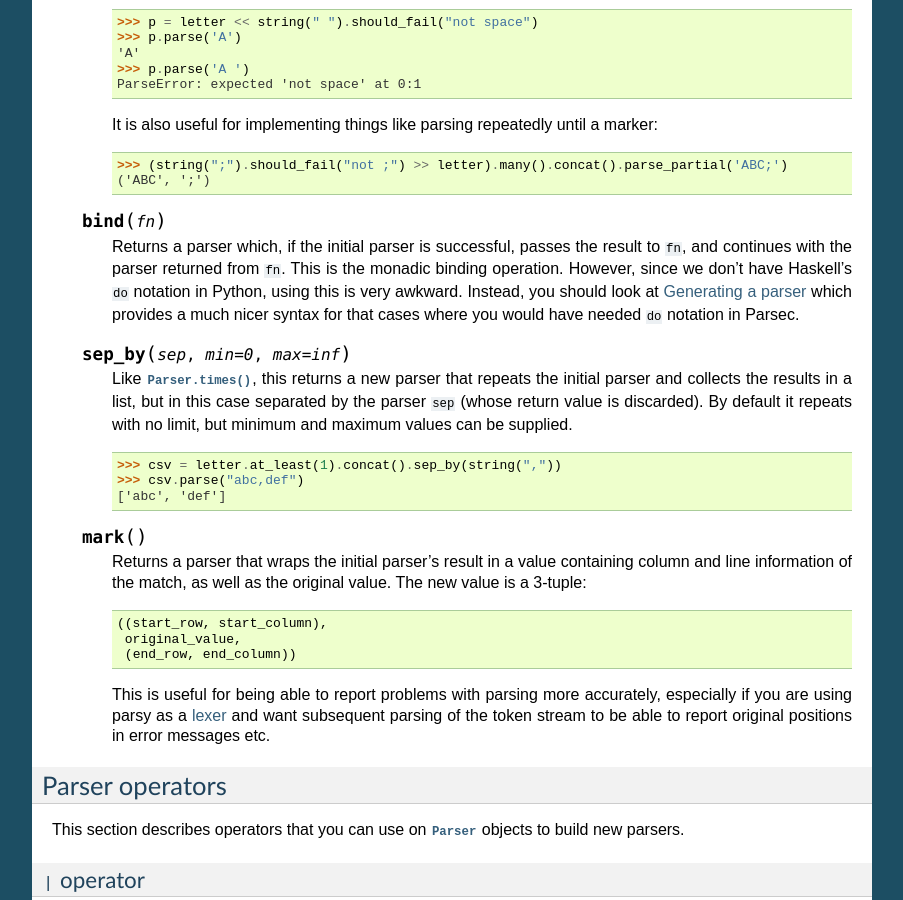
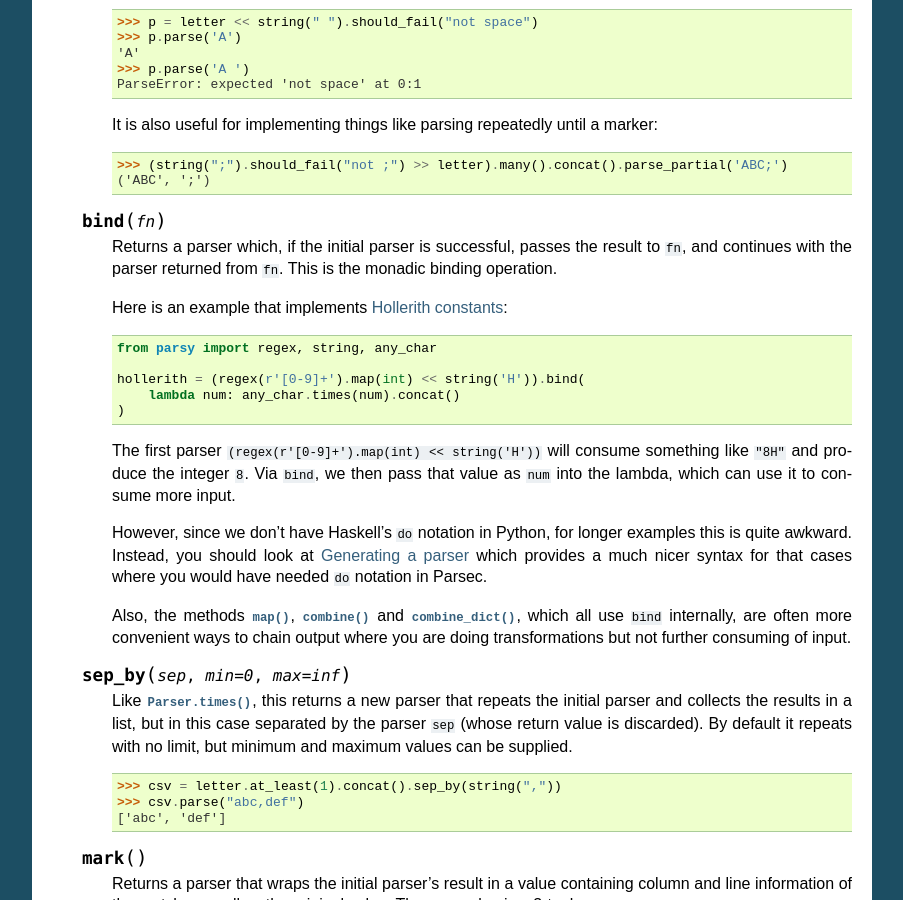
Before and after one commit to python-parsy/parsy, a Sphinx documentation site: the page built from docs/ref/methods_and_combinators.rst, in a window 1280 px wide and 900 px high, scrolled down 4987 px. Shown: the whole window, without its empty margins (198-1101 px from the left). Built offline with Sphinx 7.4.7, drawn with Linux system fonts in a browser that asks for light colours.

Commit message:
Better docs for the `bind` method

```diff
--- a/docs/overview.rst
+++ b/docs/overview.rst
@@ -32,7 +32,8 @@ Parsy differentiates itself from other solutions with the following:
   English:
 
   * we can easily handle cases where later parsing depends on the value of
-    something parsed earlier e.g. Hollerith constants.
+    something parsed earlier e.g. `Hollerith constants
+    <https://en.wikipedia.org/wiki/Hollerith_constant>`_.
   * it's easy to build up complex result objects, rather than returning lists of
     lists etc. which then need to be further processed.
 
--- a/docs/ref/methods_and_combinators.rst
+++ b/docs/ref/methods_and_combinators.rst
@@ -366,10 +366,34 @@ can be used and manipulated as below.
 
       Returns a parser which, if the initial parser is successful, passes the
       result to ``fn``, and continues with the parser returned from ``fn``. This
-      is the monadic binding operation. However, since we don't have Haskell's
-      ``do`` notation in Python, using this is very awkward. Instead, you should
-      look at :doc:`/ref/generating/` which provides a much nicer syntax for that
-      cases where you would have needed ``do`` notation in Parsec.
+      is the monadic binding operation.
+
+      Here is an example that implements `Hollerith constants
+      <https://en.wikipedia.org/wiki/Hollerith_constant>`_:
+
+      .. code-block:: python
+
+
+         from parsy import regex, string, any_char
+
+         hollerith = (regex(r'[0-9]+').map(int) << string('H')).bind(
+             lambda num: any_char.times(num).concat()
+         )
+
+      The first parser ``(regex(r'[0-9]+').map(int) << string('H'))`` will
+      consume something like ``"8H"`` and produce the integer ``8``. Via
+      ``bind``, we then pass that value as ``num`` into the lambda, which can
+      use it to consume more input.
+
+      However, since we don't have Haskell's ``do`` notation in Python, for
+      longer examples this is quite awkward. Instead, you should look at
+      :doc:`/ref/generating/` which provides a much nicer syntax for that cases
+      where you would have needed ``do`` notation in Parsec.
+
+      Also, the methods :meth:`~Parser.map`, :meth:`~Parser.combine` and
+      :meth:`~Parser.combine_dict`, which all use ``bind`` internally, are often
+      more convenient ways to chain output where you are doing transformations
+      but not further consuming of input.
 
    .. method:: sep_by(sep, min=0, max=inf)
 
```
Also changed, not shown: docs/ref/generating.rst (+8 -4 lines).
